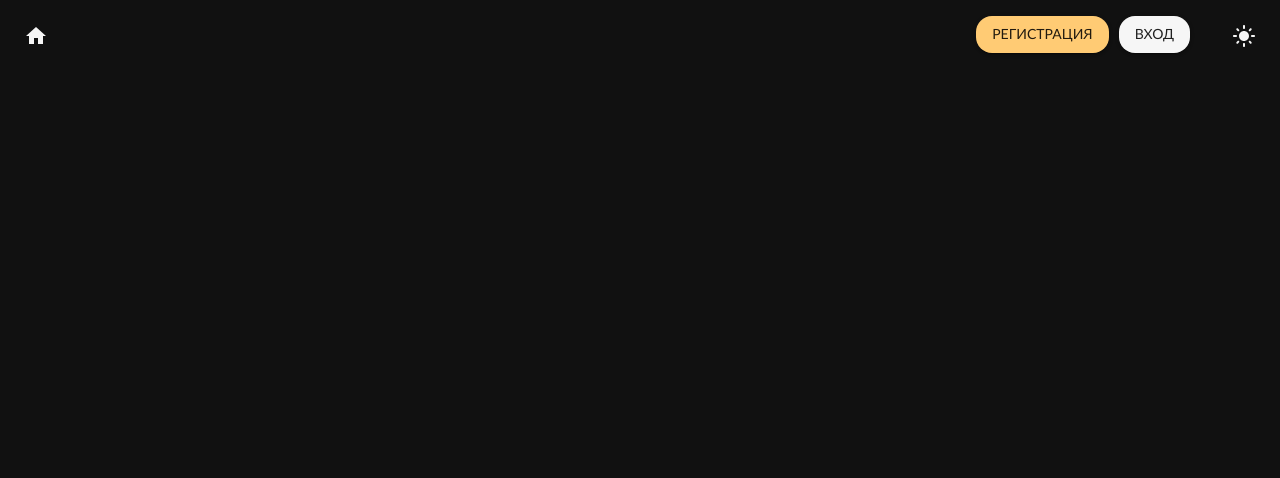
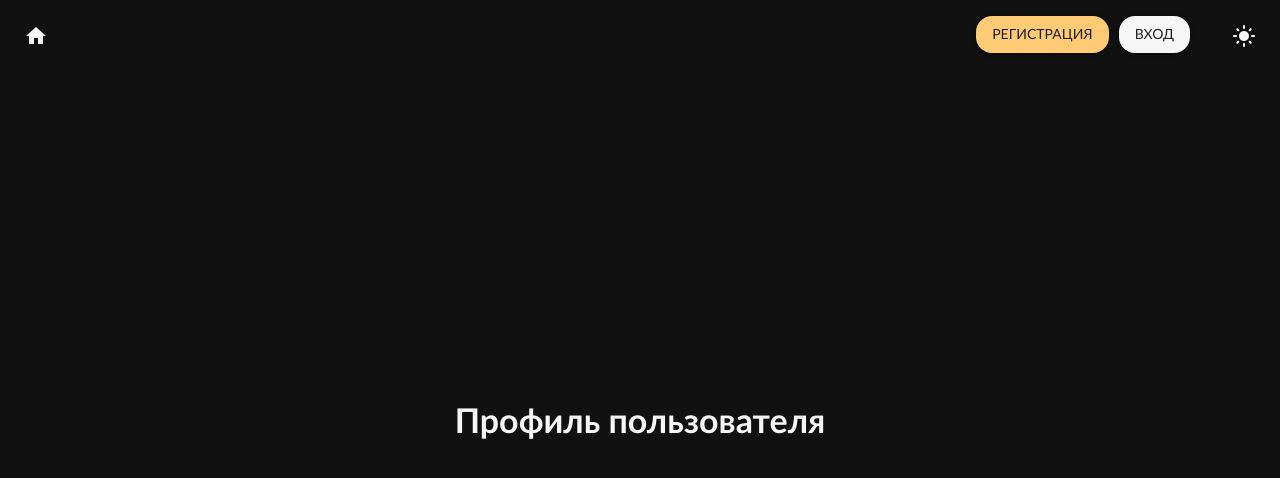
Before and after one commit to vbncursed/speed-typing-test, a React (Vite) app in the folder speed-typing-test/: page /profile in a window 1280 px wide. Before the commit this address had no page. Shown: the top 478 px of the page. Built offline with nearby package versions, Linux system fonts and the light colour scheme.

Commit message:
Update buttons and added a profile

```diff
--- a/speed-typing-test/src/App.tsx
+++ b/speed-typing-test/src/App.tsx
@@ -5,6 +5,7 @@ import { createTheme } from "@mui/material/styles";
 import HomeIcon from "@mui/icons-material/Home";
 import SpeedTypingTest from "./SpeedTypingTest";
 import Register from "./Register";
+import Profile from "./Profile";
 import Login from "./Login";
 import axios from "axios";
 import {
@@ -22,7 +23,8 @@ import {
   Tooltip,
   ThemeProvider,
   Button,
-  Popover,
+  Menu,
+  MenuItem,
 } from "@mui/material";
 
 const lightTheme = createTheme({
@@ -175,6 +177,7 @@ const App: React.FC = () => {
             <Route path="/register" element={<Register />} />
             <Route path="/login" element={<Login onLogin={handleLogin} />} />
             <Route path="/" element={<SpeedTypingTest />} />
+            <Route path="/profile" element={<Profile username={username} />} />
           </Routes>
         </Container>
       </Router>
@@ -199,7 +202,6 @@ const MainMenu: React.FC<{
   };
 
   const open = Boolean(anchorEl);
-  const id = open ? "simple-popover" : undefined;
 
   return (
     <Box>
@@ -230,10 +232,9 @@ const MainMenu: React.FC<{
           <Button variant="contained" color="inherit" onClick={handleClick}>
             {username}
           </Button>
-          <Popover
-            id={id}
+          <Menu
+            anchorEl={anchorEl}
             open={open}
-            anchorEl={anchorEl}
             onClose={handleClose}
             anchorOrigin={{
               vertical: "bottom",
@@ -243,16 +244,24 @@ const MainMenu: React.FC<{
               vertical: "top",
               horizontal: "center",
             }}
+            MenuListProps={{
+              sx: {
+                minWidth: anchorEl ? anchorEl.clientWidth : undefined,
+              },
+            }}
           >
-            <Button
-              variant="contained"
-              color="inherit"
-              onClick={handleLogout}
-              style={{ marginTop: "10px" }}
+            <MenuItem component={Link} to="/profile" onClick={handleClose}>
+              Профиль
+            </MenuItem>
+            <MenuItem
+              onClick={() => {
+                handleLogout();
+                handleClose();
+              }}
             >
               Выход
-            </Button>
-          </Popover>
+            </MenuItem>
+          </Menu>
         </Box>
       )}
     </Box>
--- /dev/null
+++ b/speed-typing-test/src/Profile.tsx
@@ -0,0 +1,24 @@
+import React from "react";
+import { Box, Typography } from "@mui/material";
+
+const Profile: React.FC<{ username: string | null }> = ({ username }) => {
+  return (
+    <Box
+      sx={{
+        mt: 5,
+        display: "flex",
+        flexDirection: "column",
+        alignItems: "center",
+        justifyContent: "center",
+        height: "100vh", // Центрирование по вертикали
+        textAlign: "center", // Центрирование текста
+      }}
+    >
+      <Typography variant="h4" sx={{ display: "inline-block" }}>
+        Профиль пользователя {username}
+      </Typography>
+    </Box>
+  );
+};
+
+export default Profile;
```
